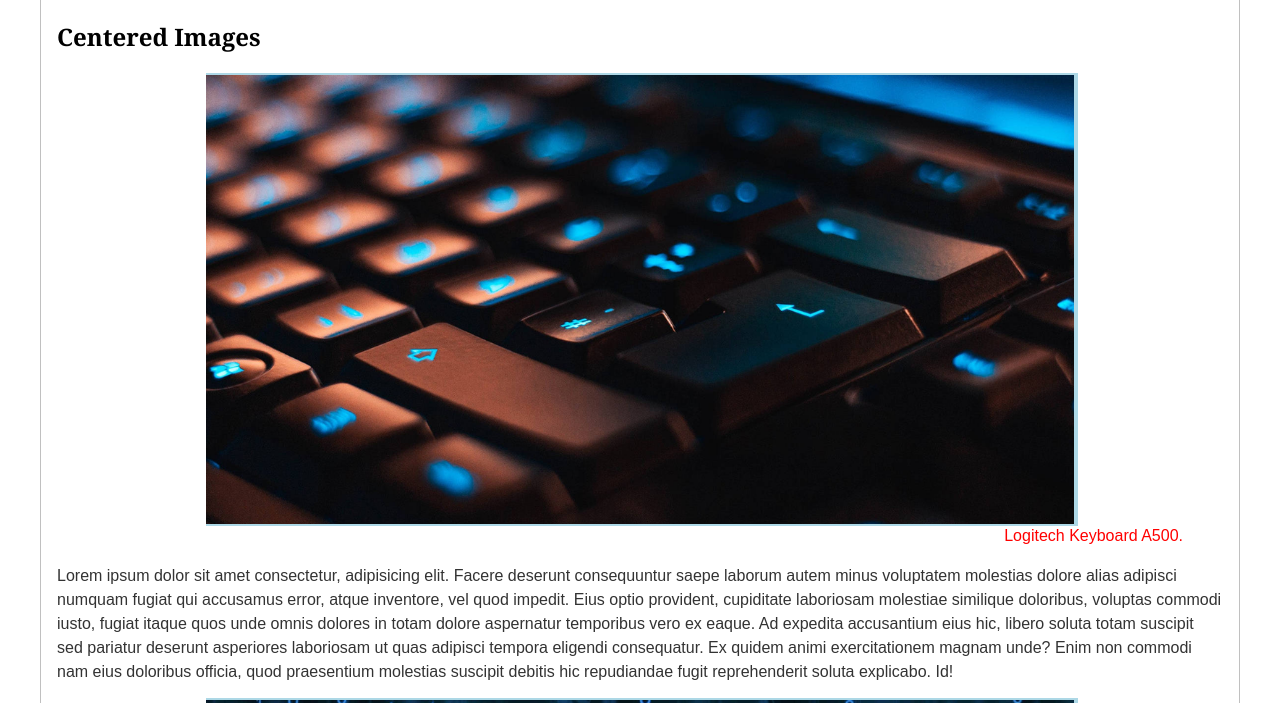
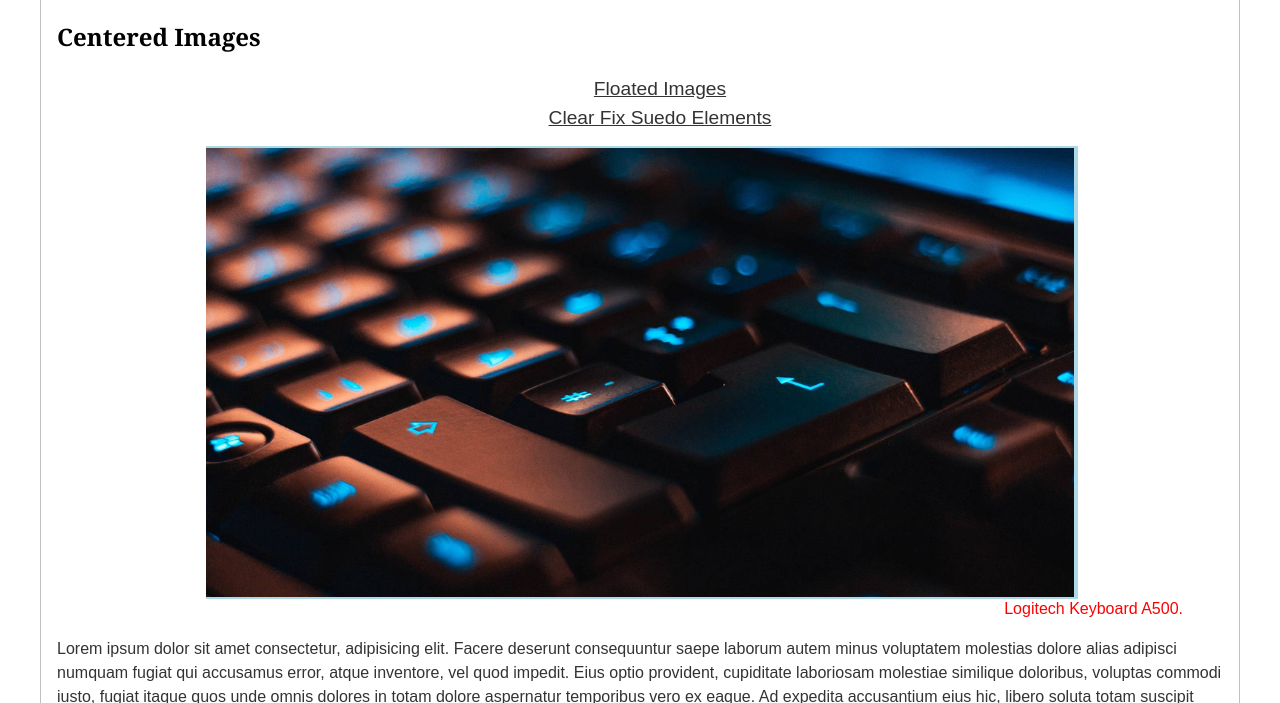
Before and after one commit to dqnielll/dcendejas032024, a plain HTML site: page Demos/FloatedImages/centeredimages.html in a window 1280 px wide. Shown: the part 97-800 px from the top of the page. Drawn offline with Linux system fonts and the light colour scheme.

Commit message:
Porfolio Update04

```diff
--- a/Demos/FloatedImages/centeredimages.html
+++ b/Demos/FloatedImages/centeredimages.html
@@ -52,7 +52,17 @@
                     margin: 1rem;
                     box-shadow: 2px 0px 0px 2px grey ;
                 }
-
+                a{
+                    color: #333;
+                    font-size: larger;
+                }
+                    ul{
+                        list-style-type: none;
+                    }
+                li{
+                    display: flex;
+                    justify-content: space-around;
+                }
         </style>
     </head>
     <body>
@@ -62,6 +72,10 @@
                 <!-- <img src="Images/Untitled-4.png" alt="code001"> -->
                 <h1>Images</h1>
                 <h2>Centered Images</h2>
+                <ul>
+                    <li><a target="_blank" href="floatedimages.html">Floated Images</a></li>
+                    <li><a target="_blank" href="clearfixsuedoelements.html">Clear Fix Suedo Elements</a></li>
+                </ul>
 <figure>
                     <img src="Images/blackkeyboard.png" alt="Black Keyboard" class="centerimage" >
         <figcaption>
```
Also changed, not shown: index.html (+2 -2 lines), Images/transparent.png (added).
